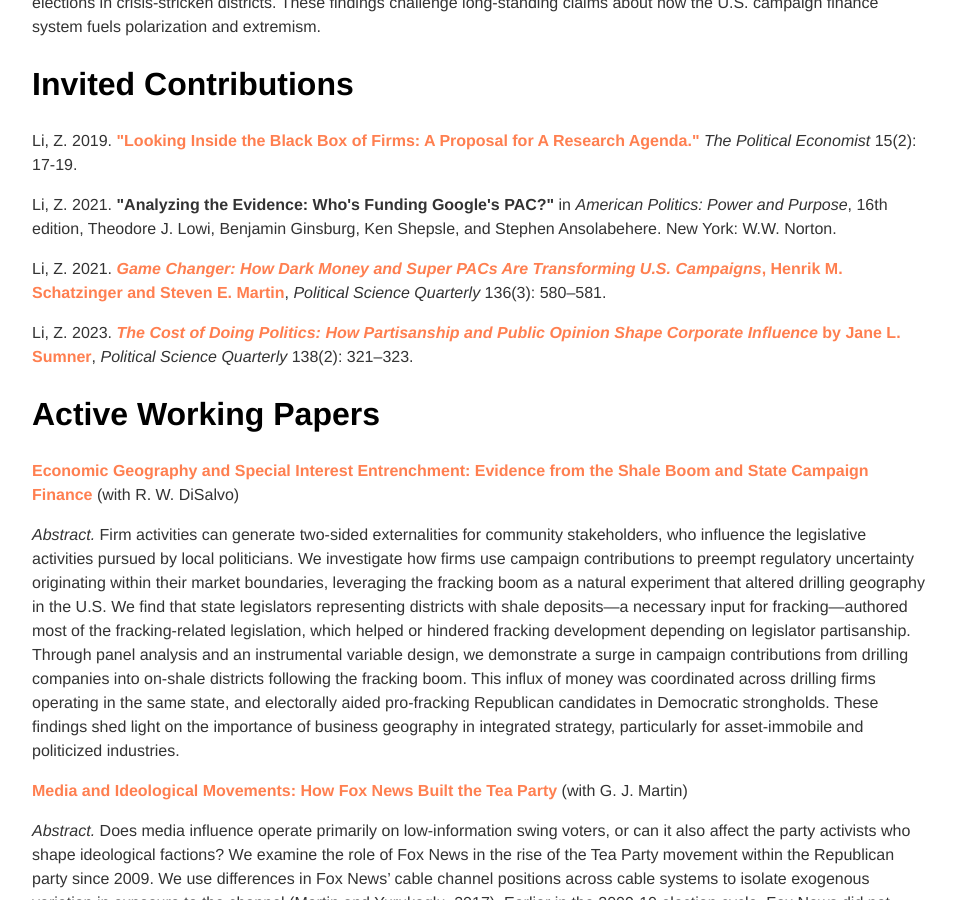
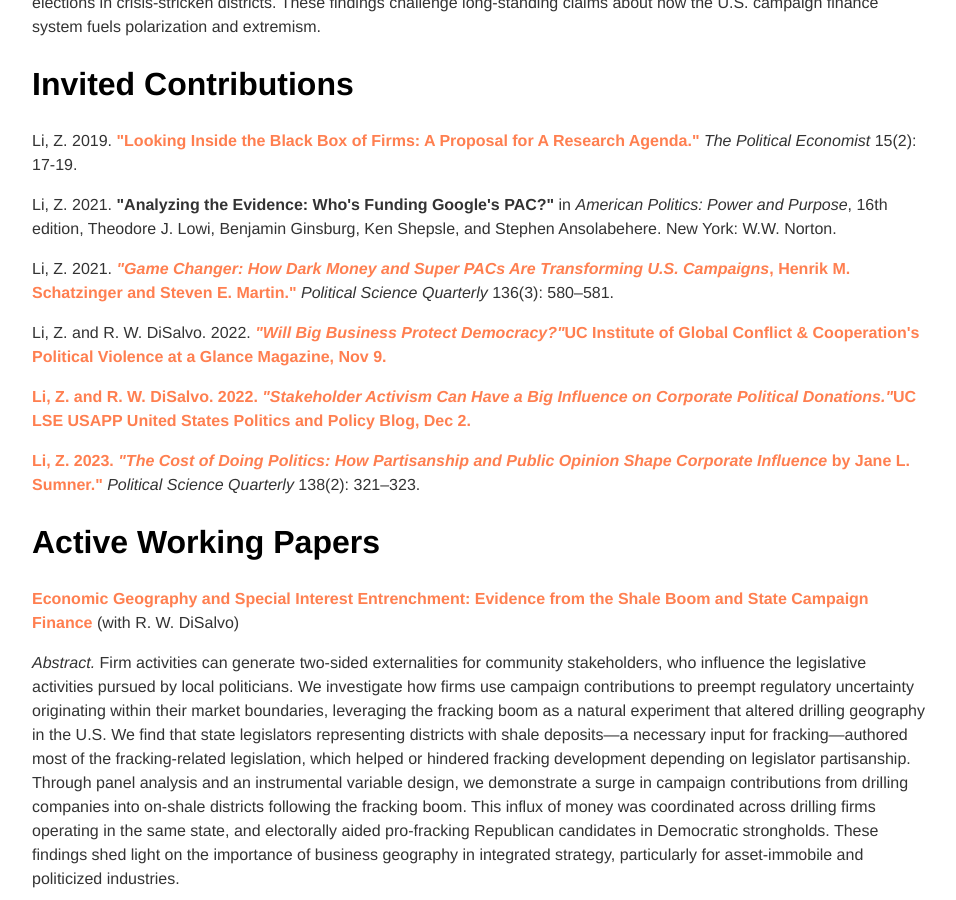
Before and after one commit to zhaoliresearch/zhaoliresearch.github.io, a Jekyll site: the page built from research/index.html, in a window 1280 px wide and 900 px high, scrolled down 1067 px. Shown: the whole window, without its empty margins (160-1116 px from the left). Built offline with Jekyll 4.4.1, drawn with Linux system fonts in a browser that asks for light colours.

Commit message:
Update index.html

```diff
--- a/research/index.html
+++ b/research/index.html
@@ -13,8 +13,10 @@
 <h2>Invited Contributions</h2>
 <p>Li, Z. 2019. <b><a href="https://docs.google.com/viewer?a=v&pid=sites&srcid=dW1pY2guZWR1fHBvbGl0aWNhbC1lY29ub21pc3QtbmV3c2xldHRlcnxneDo2ZjY0NzVhMzJjNWE0NzZi">"Looking Inside the Black Box of Firms: A Proposal for A Research Agenda."</b></a> <i>The Political Economist</i> 15(2): 17-19.</p>
 <p>Li, Z. 2021. <b>"Analyzing the Evidence: Who's Funding Google's PAC?"</a></b> in <i>American Politics: Power and Purpose</i>, 16th edition, Theodore J. Lowi, Benjamin Ginsburg, Ken Shepsle, and Stephen Ansolabehere. New York: W.W. Norton.</p>
-<p>Li, Z. 2021. <b><a href="https://onlinelibrary.wiley.com/doi/10.1002/polq.13221"><i>Game Changer: How Dark Money and Super PACs Are Transforming U.S. Campaigns</i>, Henrik M. Schatzinger and Steven E. Martin</b></a>, <i>Political Science Quarterly </i> 136(3): 580–581.</p>
-<p>Li, Z. 2023. <b><a href="https://academic.oup.com/psq/article/138/2/321/7156628"><i>The Cost of Doing Politics: How Partisanship and Public Opinion Shape Corporate Influence</i> by Jane L.  Sumner</b></a>, <i>Political Science Quarterly </i> 138(2): 321–323.</p>
+<p>Li, Z. 2021. <b><a href="https://onlinelibrary.wiley.com/doi/10.1002/polq.13221"><i>"Game Changer: How Dark Money and Super PACs Are Transforming U.S. Campaigns</i>, Henrik M. Schatzinger and Steven E. Martin."</b></a> <i>Political Science Quarterly </i> 136(3): 580–581.</p>
+<p>Li, Z. and R. W. DiSalvo. 2022. <b> <a href="https://politicalviolenceataglance.org/2022/11/09/will-big-business-protect-democracy/litical-donations/"><i>"Will Big Business Protect Democracy?"</i></b>UC Institute of Global Conflict & Cooperation's Political Violence at a Glance Magazine, Nov 9.</p>
+<p>Li, Z. and R. W. DiSalvo. 2022. <b> <a href="https://blogs.lse.ac.uk/usappblog/2022/12/02/stakeholder-activism-can-have-a-big-influence-on-corporate-political-donations/"><i>"Stakeholder Activism Can Have a Big Influence on Corporate Political Donations."</i></b>UC LSE USAPP United States Politics and Policy Blog, Dec 2.</p>
+<p>Li, Z. 2023. <b><a href="https://academic.oup.com/psq/article/138/2/321/7156628"><i>"The Cost of Doing Politics: How Partisanship and Public Opinion Shape Corporate Influence</i> by Jane L.  Sumner."</b></a> <i>Political Science Quarterly </i> 138(2): 321–323.</p>
 <h2>Active Working Papers </h2>
 <p><b><a href="https://www.dropbox.com/s/i3kvtsxf0hrptey/DiSalvo%20and%20Li%20%282020%29.pdf?dl=0">Economic Geography and Special Interest Entrenchment: Evidence from the Shale Boom and State Campaign Finance</b></a> (with R. W. DiSalvo)</p>
 <p><i>Abstract.</i> Firm activities can generate two-sided externalities for community stakeholders, who influence the legislative activities pursued by local politicians. We investigate how firms use campaign contributions to preempt regulatory uncertainty originating within their market boundaries, leveraging the fracking boom as a natural experiment that altered drilling geography in the U.S. We find that state legislators representing districts with shale deposits—a necessary input for fracking—authored most of the fracking-related legislation, which helped or hindered fracking development depending on legislator partisanship. Through panel analysis and an instrumental variable design, we demonstrate a surge in campaign contributions from drilling companies into on-shale districts following the fracking boom. This influx of money was coordinated across drilling firms operating in the same state, and electorally aided pro-fracking Republican candidates in Democratic strongholds. These findings shed light on the importance of business geography in integrated strategy, particularly for asset-immobile and politicized industries.</p>
```
